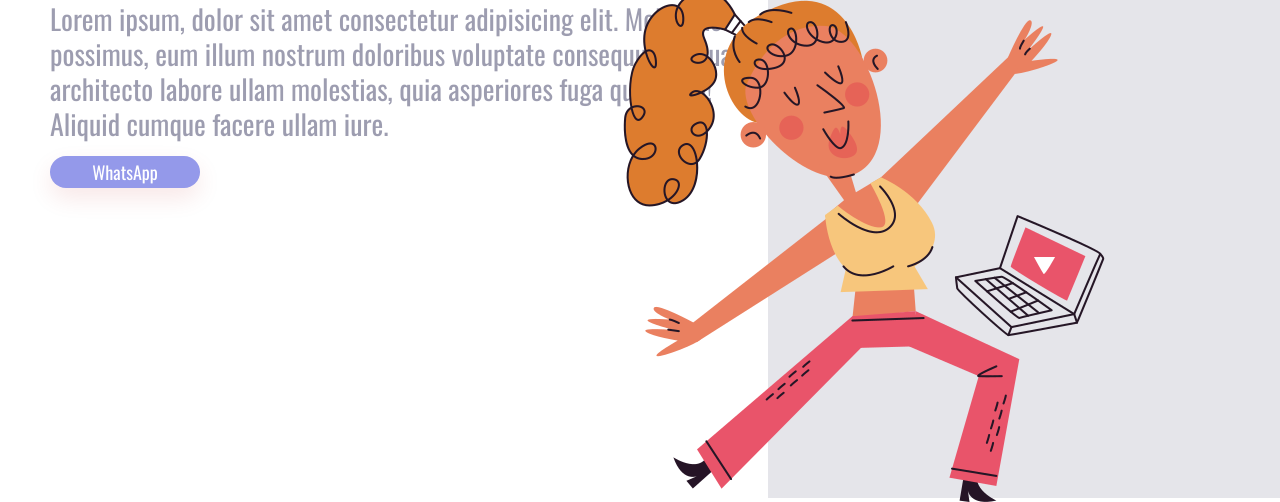
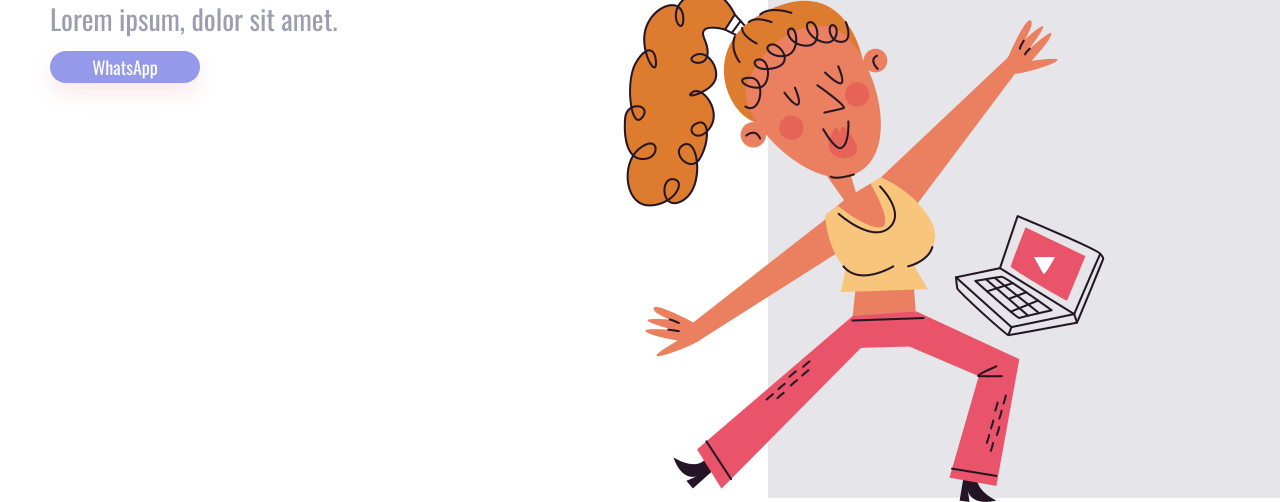
Before and after one commit to LayonFranco/Projeto-Responsivo, a plain HTML site: page index.html in a window 1280 px wide. Shown: the part 302-804 px from the top of the page. Drawn offline with nearby package versions, Linux system fonts and the light colour scheme; files whose address does not match are found by name.

Commit message:
alteracao no paragrafo principal.

```diff
--- a/index.html
+++ b/index.html
@@ -14,9 +14,7 @@
     <div class="container">
         <section class="right">
             <h1>Naty Decora com Amor</h1>
-            <p>Lorem ipsum, dolor sit amet consectetur adipisicing elit. Molestiae possimus, eum illum nostrum doloribus
-                voluptate consequuntur quae architecto labore ullam molestias, quia asperiores fuga quisquam! Aliquid
-                cumque facere ullam iure.</p>
+            <p>Lorem ipsum, dolor sit amet.</p>
             <button>WhatsApp</button>
         </section>
         <section class="left">
```
